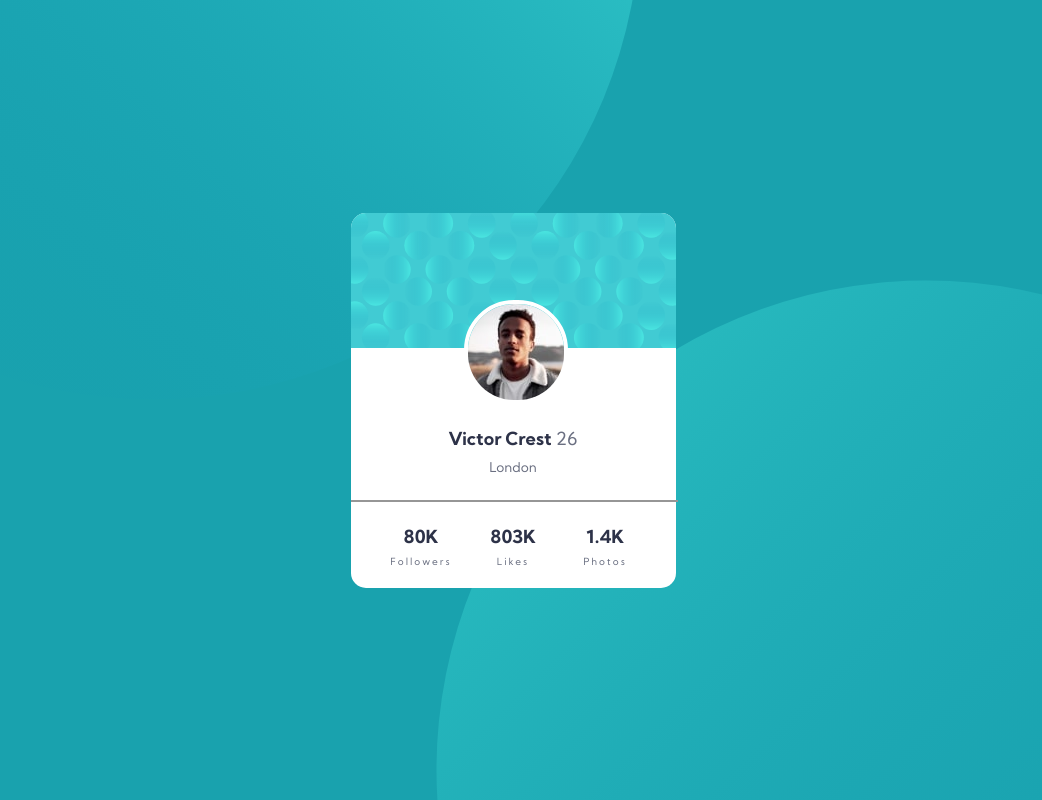
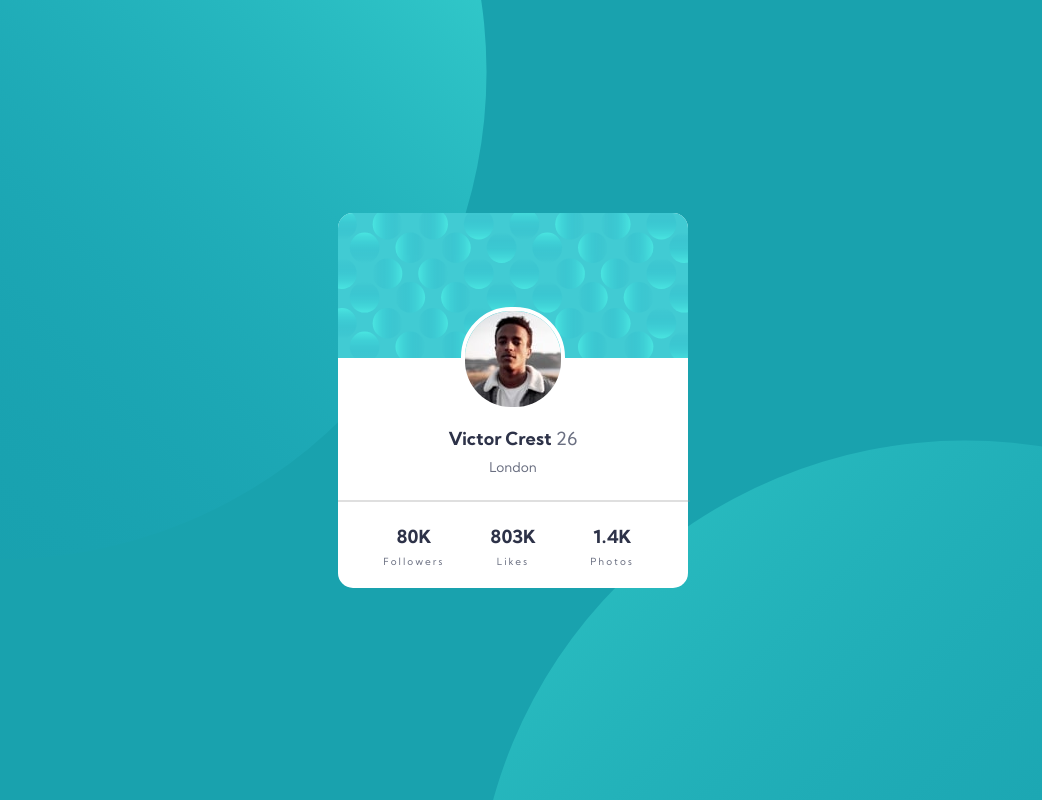
Before and after one commit to toshihikotani/profile-card-component-main, a plain HTML site: page index.html in a window 1280 px wide. Shown: the whole page, without its empty margins (127-1169 px from the left). Drawn offline with Linux system fonts and the light colour scheme.

Commit message:
"Fix Pattern Position and Box Size for Desktop"

```diff
--- a/css/styles.css
+++ b/css/styles.css
@@ -124,6 +124,7 @@ hr {
     width: 100%;
     background-color:var(--dark-gray);
     border: 0.005em solid var(--dark-gray);
+    opacity: 0.3;
     margin: 12px 0px;
 }
 
@@ -166,6 +167,27 @@ hr {
 /* LAPTOP / DESKTOPS */
 @media only screen and (min-width:992px){
 
+    /* PATTERNS */
+    #pattern-content > #top-pattern {
+        bottom: 30%;
+        right: 52%;
+    }
+
+    #pattern-content > #bottom-pattern {
+        top: 55%;
+        left: 47%;
+    }
+
+    /* CONTEXT BOX */
+    #content-box {
+        width: 350px;
+    }
+
+    /* USER */
+    #user {
+        margin: 55px auto 0px;
+    }
+
 }
 
 /* LARGE LAPTOP / DESKTOPS */
```
